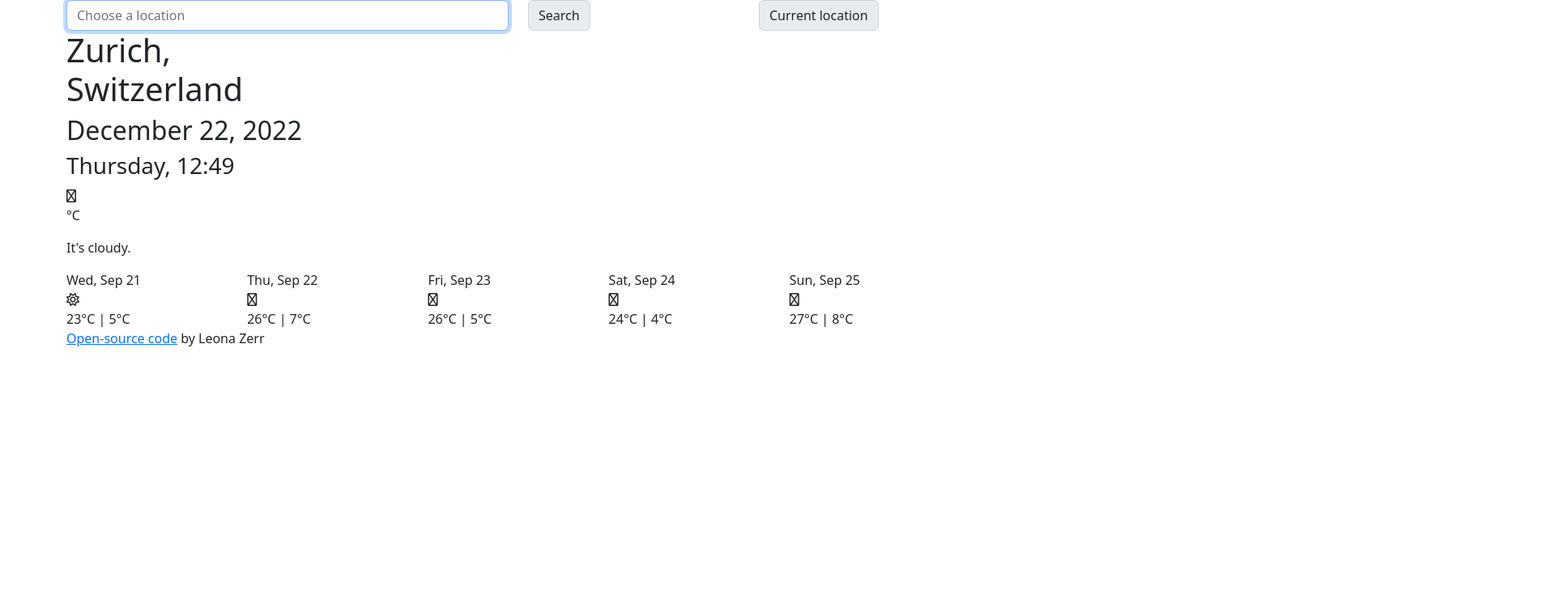
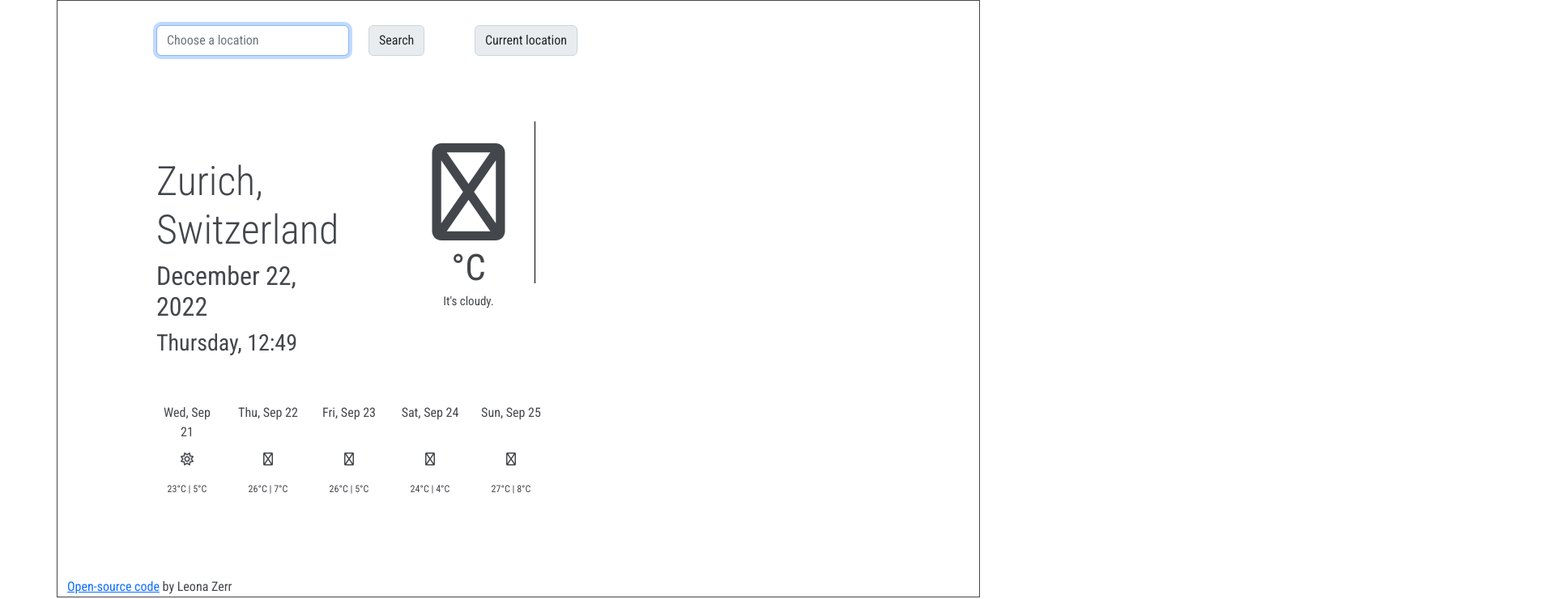
Before and after one commit to leozrr/my-project-weatherapp, a website built with Parcel: page index.html in a window 1280 px wide. Shown: the whole page at 81% size, 1920 px wide, since content can reach past the window. Built offline with nearby package versions, Linux system fonts and the light colour scheme; no server answers.

Commit message:
src/css fixed

```diff
--- a/index.html
+++ b/index.html
@@ -3,7 +3,6 @@
   <head>
     <title>Weather Forecast</title>
     <meta charset="UTF-8" />
-    <link href="src/style.css" />
     <script
       src="https://kit.fontawesome.com/a63661a6ef.js"
       crossorigin="anonymous"
@@ -26,6 +25,7 @@
       href="https://fonts.googleapis.com/css2?family=Roboto+Condensed:ital,wght@0,300;0,400;0,700;1,300;1,400;1,700&display=swap"
       rel="stylesheet"
     />
+     <link rel="stylesheet" href="src/style.css" />
   </head>
   <body>
     <div class="container">
--- a/src/style.css
+++ b/src/style.css
@@ -3,7 +3,7 @@ body {
   color: #43464b;
 }
 .container {
-  border: 200px solid black;
+  border: 0.5px solid #43464b;
 }
 .search-form {
   margin-left: 110px;
```
